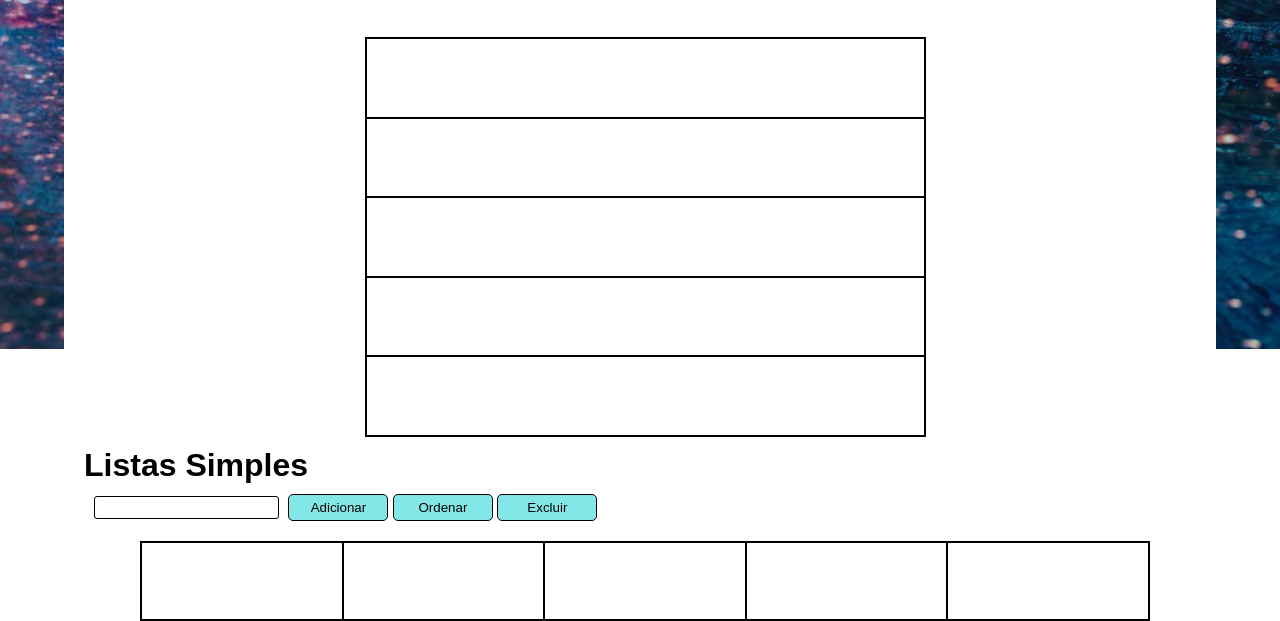
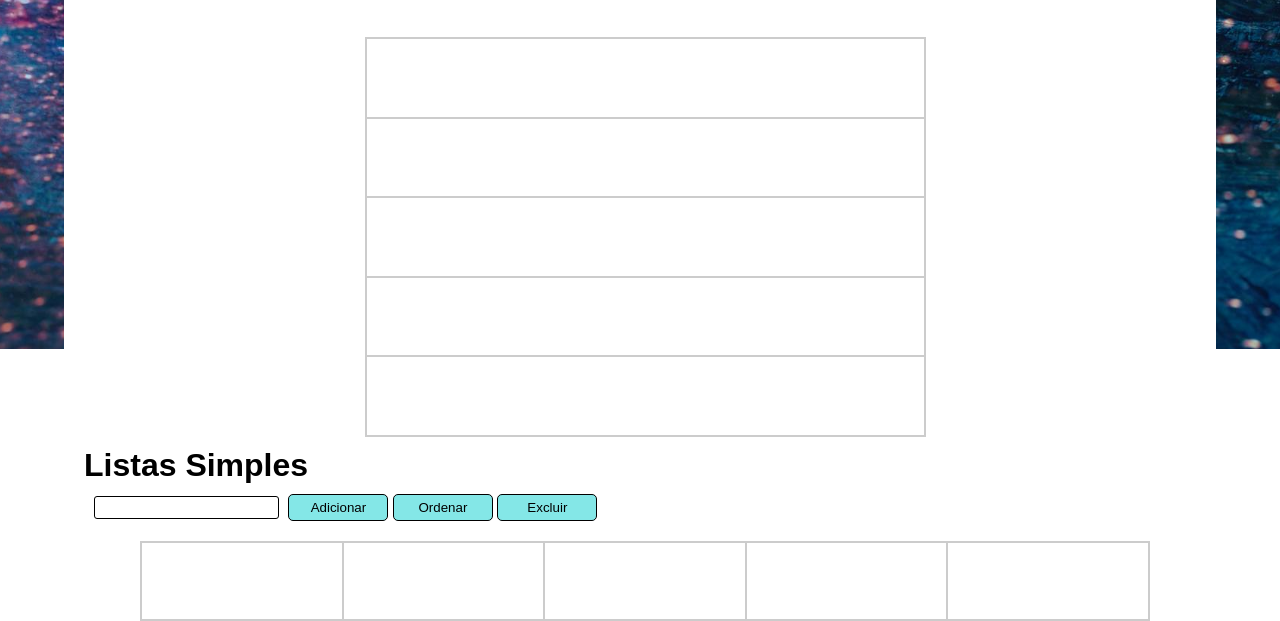
Before and after one commit to Matheus-Soares2003/ProjetoAnimus, a plain HTML site: page arrays.html in a window 1280 px wide. Shown: the part 451-1072 px from the top of the page. Drawn offline with Linux system fonts and the light colour scheme.

Commit message:
Mudanca cor da borda dos retangulos

```diff
--- a/style/arrays.css
+++ b/style/arrays.css
@@ -62,13 +62,13 @@ section.fila, section.lista {
 div.ret-fila, div.ret-lista {
     display: flex;
     width: 90%;
-    border: 1px solid black;
+    border: 1px solid #ccc;
     height: 80px;
 }
 
 div.quadr-fila, div.quadr-lista{
     width: 20%;
-    border: 1px solid black;
+    border: 1px solid #ccc;
     text-align: center;
     padding-top: 30px;
     font-size: 2em;
@@ -86,7 +86,7 @@ div.ret-pilha {
     display: flex;
     flex-direction: column;
     width: 50%;
-    border: 1px solid black;
+    border: 1px solid #ccc;
     height: 400px;
     margin-top: 20px;
 }
@@ -94,7 +94,7 @@ div.ret-pilha {
 div.quadr-pilha {
 
     height: 20%;
-    border: 1px solid black;
+    border: 1px solid #ccc;
     text-align: center;
     padding-top: 30px;
     font-size: 2em;
```
